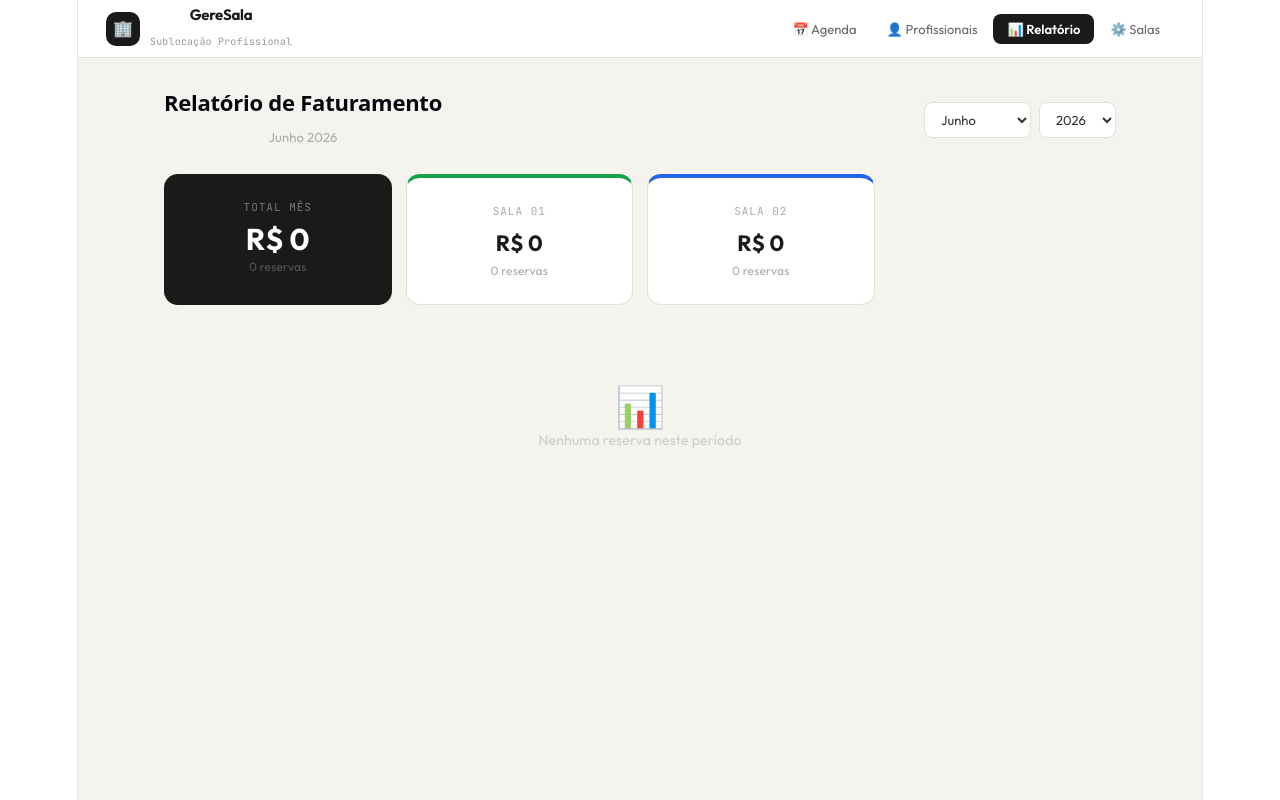
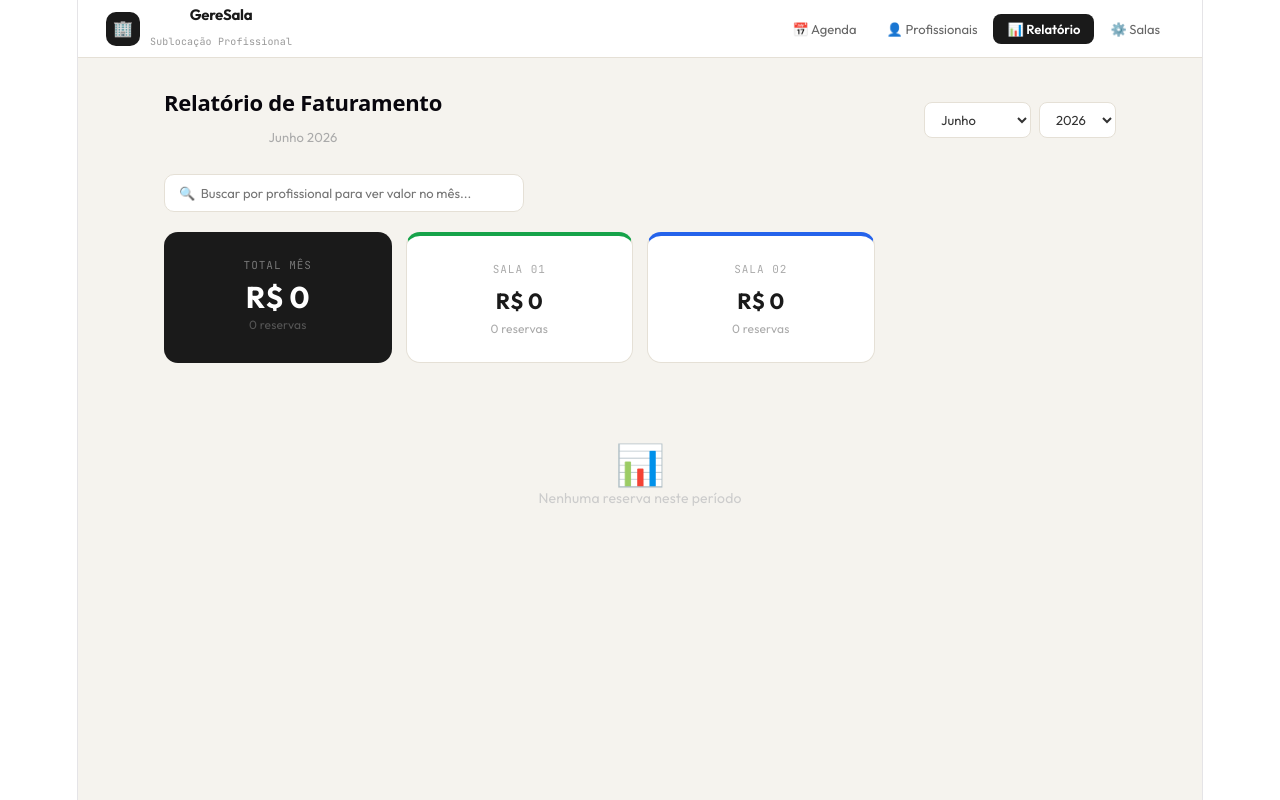
Before and after one commit to dancgon-oss/agentdaniel, a React (Vite) app: page / in a window 1280 px wide. Both pictures are taken after a click on the button "📊 Relatório". Built offline with nearby package versions, Linux system fonts and the light colour scheme.

Commit message:
Adiciona busca por profissional no relatório com total mensal filtrado

```diff
--- a/src/App.jsx
+++ b/src/App.jsx
@@ -87,6 +87,7 @@ export default function App() {
   const [reportMonth, setReportMonth] = useState(new Date().getMonth());
   const [reportYear, setReportYear] = useState(new Date().getFullYear());
   const [profSearch, setProfSearch] = useState("");
+  const [reportProfFilter, setReportProfFilter] = useState("");
 
   const weekDays = getWeekDays(currentDate);
 
@@ -209,7 +210,6 @@ export default function App() {
   // ── Report data ───────────────────────────────────────────────────────────
   const reportData = (() => {
     const rows = [];
-    let total = 0;
     Object.entries(bookings).forEach(([key, b]) => {
       const [day, roomId, hour] = key.split("_");
       const dt = new Date(day + "T12:00:00");
@@ -222,16 +222,21 @@ export default function App() {
       const room = rooms.find(r => r.id === parseInt(roomId));
       const dur = b.duration ?? 1;
       const price = (prices[roomId] || 0) * dur;
-      total += price;
       const statusObj = STATUSES.find(s => s.value === (b.status || "confirmed"));
       rows.push({ day, roomId: parseInt(roomId), hour, name: b.name, type: b.type, phone: b.phone, room: room?.name || "?", price, color: room?.color || "#888", duration: dur, status: b.status || "confirmed", statusLabel: statusObj?.label || "Confirmado" });
     });
     rows.sort((a, b) => (a.day + a.hour) < (b.day + b.hour) ? -1 : 1);
+    const filteredRows = reportProfFilter
+      ? rows.filter(r => r.name.toLowerCase().includes(reportProfFilter.toLowerCase()))
+      : rows;
+    const filteredTotal = filteredRows.reduce((sum, r) => sum + r.price, 0);
     const byRoom = {};
     rooms.forEach(r => { byRoom[r.id] = { name: r.name, color: r.color, count: 0, revenue: 0 }; });
-    rows.forEach(r => { if (byRoom[r.roomId]) { byRoom[r.roomId].count++; byRoom[r.roomId].revenue += r.price; } });
-    return { rows, total, byRoom };
+    filteredRows.forEach(r => { if (byRoom[r.roomId]) { byRoom[r.roomId].count++; byRoom[r.roomId].revenue += r.price; } });
+    return { rows: filteredRows, total: filteredTotal, byRoom };
   })();
+
+  const reportProfNames = [...new Set(Object.values(bookings).map(b => b.name))].sort();
 
   // ── Render helpers ────────────────────────────────────────────────────────
   const todayKey = toKey(new Date());
@@ -547,6 +552,21 @@ export default function App() {
             </div>
           </div>
 
+          {/* Filtro por profissional */}
+          <div style={{ marginBottom: 20, position: "relative", maxWidth: 360 }}>
+            <input value={reportProfFilter} onChange={e => setReportProfFilter(e.target.value)} list="report-prof-names"
+              placeholder="🔍  Buscar por profissional para ver valor no mês..."
+              style={{ width: "100%", border: "1.5px solid #e5e0d6", borderRadius: 10, padding: "10px 14px", fontSize: 13, background: "#fff", color: "#1a1a1a" }} />
+            <datalist id="report-prof-names">
+              {reportProfNames.map(n => <option key={n} value={n} />)}
+            </datalist>
+            {reportProfFilter && (
+              <div style={{ marginTop: 8, fontSize: 13, color: "#555" }}>
+                Total de <strong>{reportProfFilter}</strong> em {MONTH_NAMES[reportMonth]}: <strong style={{ color: "#16a34a" }}>R$ {reportData.total.toLocaleString("pt-BR")}</strong> ({reportData.rows.length} reserva{reportData.rows.length !== 1 ? "s" : ""})
+              </div>
+            )}
+          </div>
+
           <div style={{ display: "grid", gridTemplateColumns: "repeat(auto-fill, minmax(200px, 1fr))", gap: 14, marginBottom: 28 }}>
             <div style={{ background: "#1a1a1a", color: "#fff", borderRadius: 14, padding: 20 }}>
               <div style={{ fontSize: 11, color: "#777", textTransform: "uppercase", letterSpacing: 1, fontFamily: "'JetBrains Mono',monospace" }}>Total Mês</div>
```
